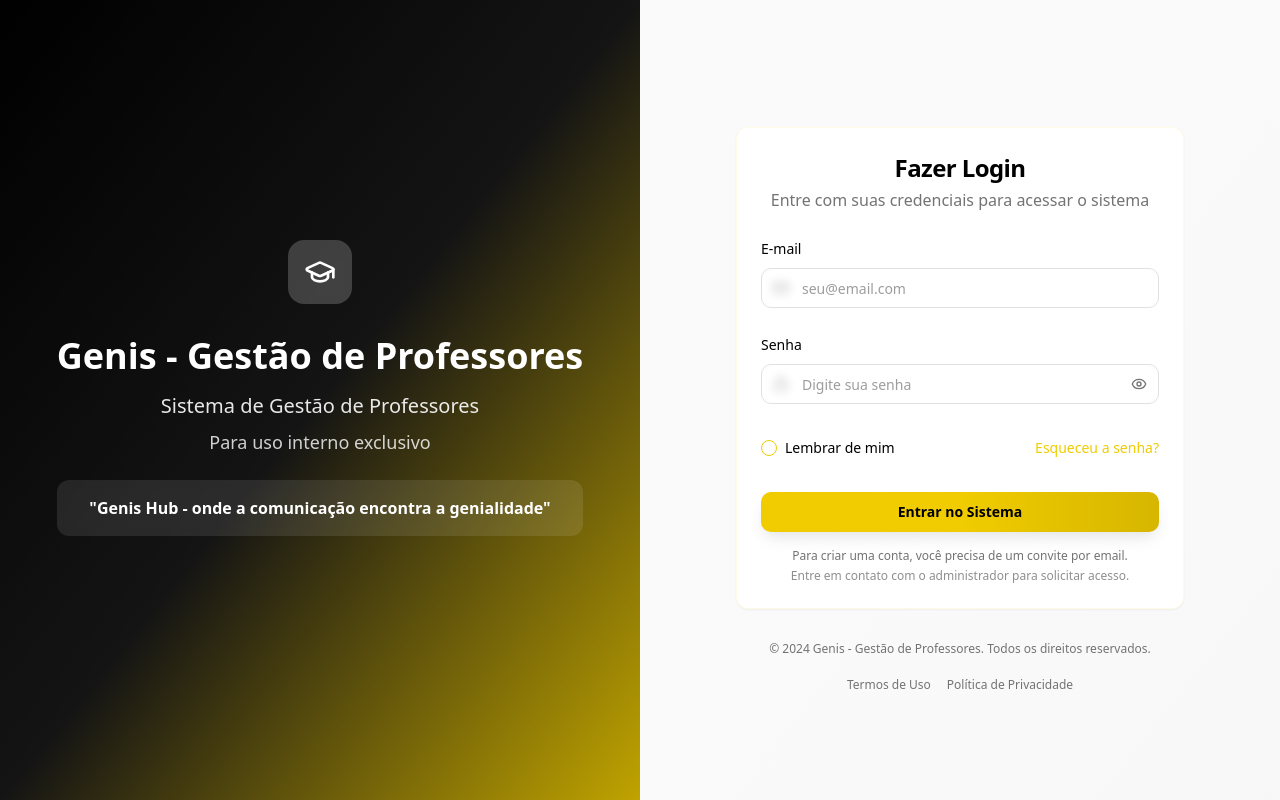
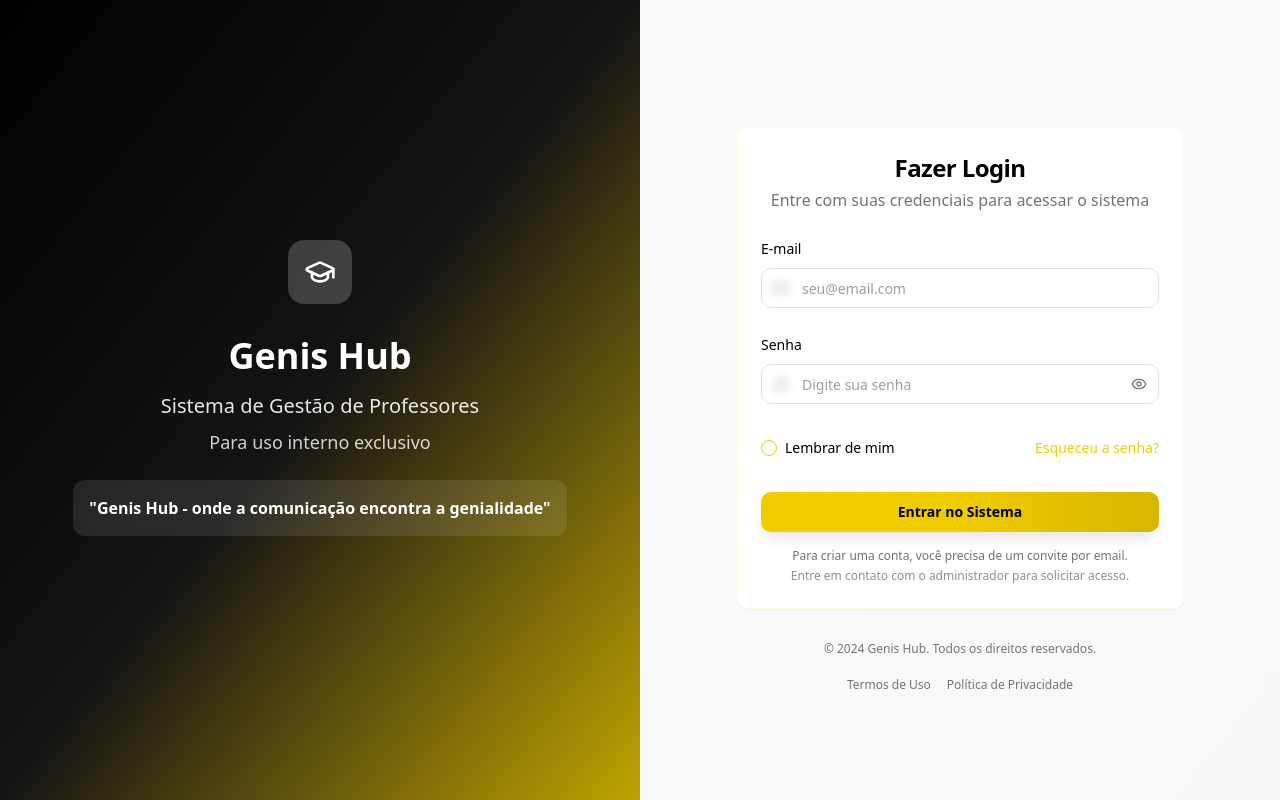
Before and after one commit to Rycherdd/genis-wing, a React (Vite) app: page /login in a window 1280 px wide. Built offline with nearby package versions, Linux system fonts and the light colour scheme; the HTML template or start-up script is replaced by a standard one.

Commit message:
Fix: Change "Gênis" to "Genis Hub"

```diff
--- a/src/pages/Login.tsx
+++ b/src/pages/Login.tsx
@@ -53,7 +53,7 @@ export default function Login() {
                 <GraduationCap className="h-8 w-8" />
               </div>
             </div>
-            <h1 className="text-4xl font-bold mb-4">Genis - Gestão de Professores</h1>
+            <h1 className="text-4xl font-bold mb-4">Genis Hub</h1>
             <p className="text-xl mb-2 text-white/90">Sistema de Gestão de Professores</p>
             <p className="text-lg mb-6 text-white/80 font-medium">Para uso interno exclusivo</p>
             <div className="mb-6 p-4 bg-white/10 rounded-lg backdrop-blur-sm">
@@ -75,7 +75,7 @@ export default function Login() {
                 <GraduationCap className="h-6 w-6" />
               </div>
             </div>
-            <h1 className="text-2xl font-bold">Genis - Gestão de Professores</h1>
+            <h1 className="text-2xl font-bold">Genis Hub</h1>
             <p className="text-muted-foreground">Sistema de Gestão de Professores</p>
             <p className="text-sm text-muted-foreground/80 mt-1">Para uso interno exclusivo</p>
           </div>
@@ -189,7 +189,7 @@ export default function Login() {
 
           {/* Footer */}
           <div className="text-center text-xs text-muted-foreground">
-            <p>© 2024 Genis - Gestão de Professores. Todos os direitos reservados.</p>
+            <p>© 2024 Genis Hub. Todos os direitos reservados.</p>
             <div className="flex justify-center gap-4 mt-2">
               <Button variant="link" className="p-0 text-xs text-muted-foreground">
                 Termos de Uso
```
